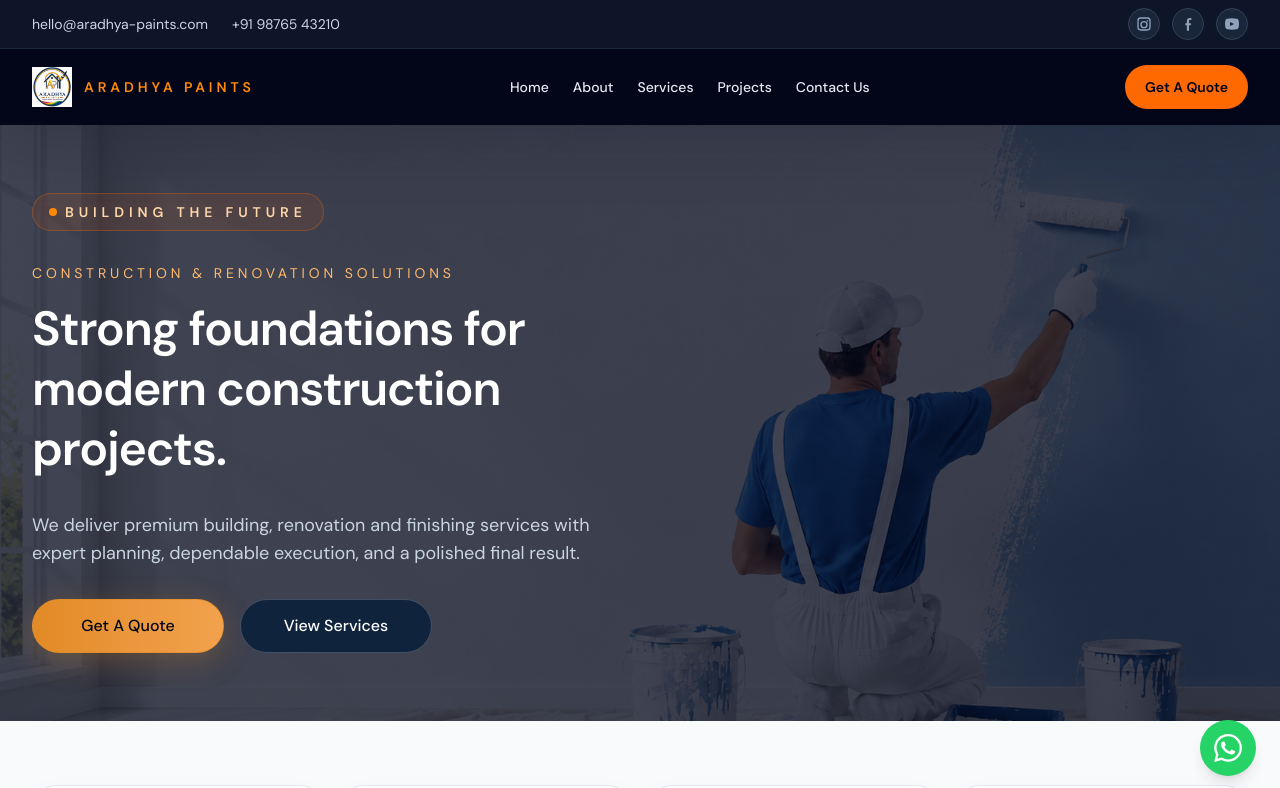
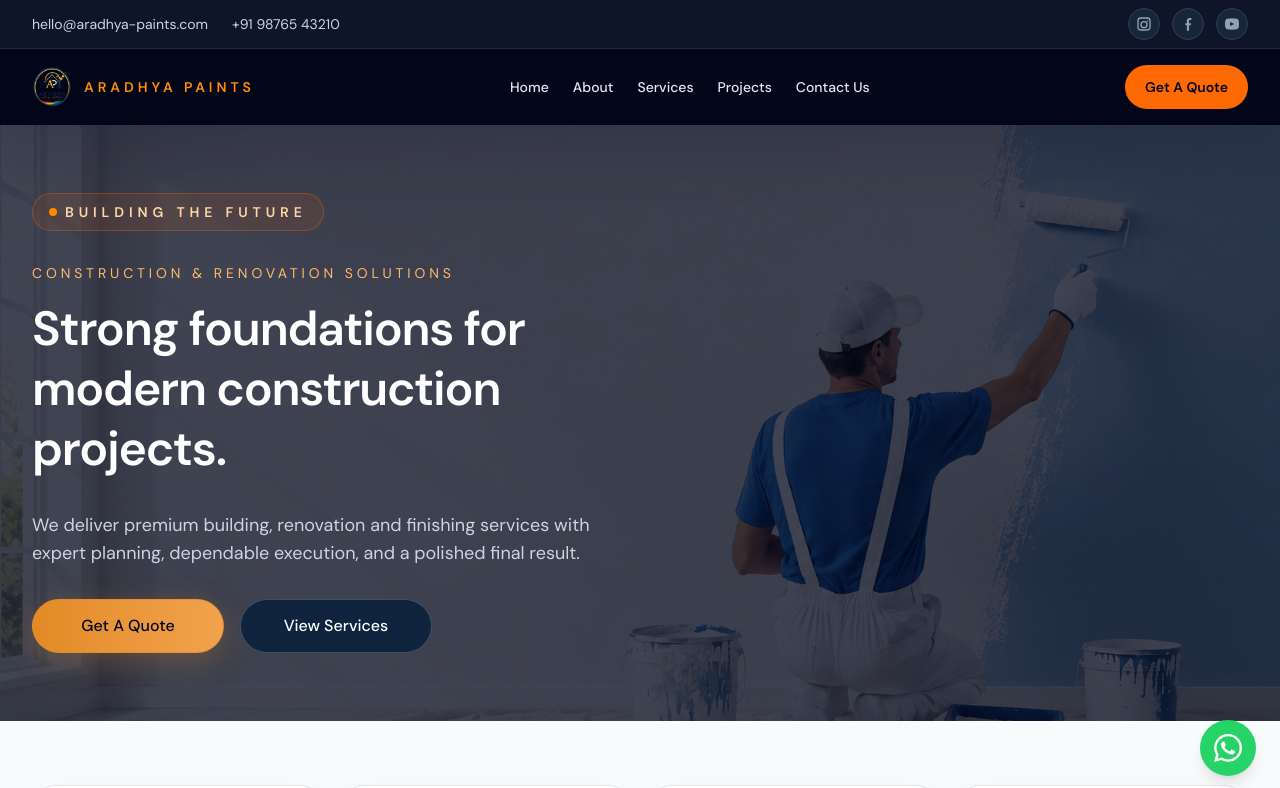
Before and after one commit to ahirsuraj1263-hash/aradhya-paints, a Next.js app: page / in a window 1280 px wide. Shown: the top 788 px of the page. Built offline with nearby package versions, Linux system fonts and the light colour scheme.

Commit message:
logo change

```diff
--- a/components/layout/Header.tsx
+++ b/components/layout/Header.tsx
@@ -67,7 +67,7 @@ export function Header() {
       <div className="mx-auto flex max-w-7xl items-center justify-between px-4 py-4 sm:px-6 lg:px-8">
         <Link href="/" className="flex items-center gap-3">
           <img
-            src="/aradhya.jpeg"
+            src="/aradhya.png"
             alt={BRAND.name}
             width={140}
             height={60}
```
Also changed, not shown: public/aradhya.png (added).
